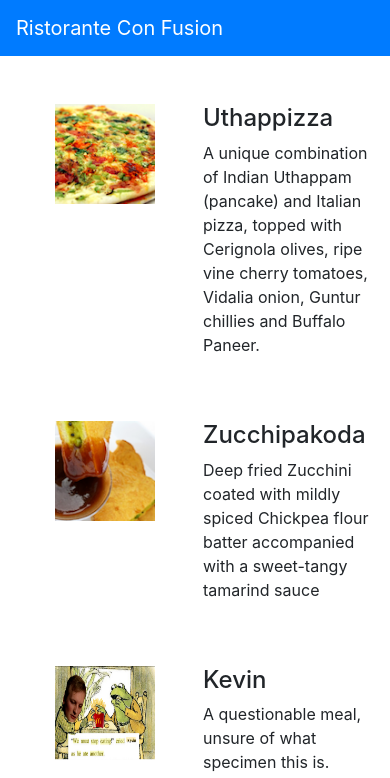
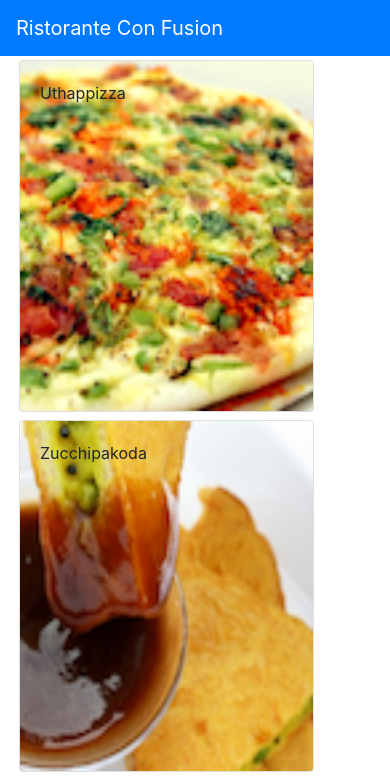
Before and after one commit to dsmith111/React-mini-projects, a React (Create React App) app in the folder hku/react-intro/confusion/: page / in a window 390 px wide. Shown: the top 778 px of the page. Built offline with nearby package versions, Linux system fonts and the light colour scheme.

Commit message:
More React Components

```diff
--- a/hku/react-intro/confusion/src/App.js
+++ b/hku/react-intro/confusion/src/App.js
@@ -1,19 +1,32 @@
 import logo from './logo.svg';
+import { Component } from 'react';
 import { Navbar, NavbarBrand } from 'react-bootstrap';
 import Menu from './components/MenuComponent';
+import { DISHES } from './shared/dishes';
 //import './App.css';
 
-function App() {
+class App extends Component {
+
+  constructor(props){
+    super(props);
+
+    this.state = {
+      dishes: DISHES
+    };
+  }
+
+  render(){
     return (
-    <div className="App">
+      <div>
         <Navbar bg = "primary" variant="dark">
           <div className="container">
             <NavbarBrand href="/">Ristorante Con Fusion</NavbarBrand>
           </div>
         </Navbar>
-      <Menu />
+        <Menu dishes = {this.state.dishes} />
       </div>
     );
   }
+}
 
 export default App;
--- a/hku/react-intro/confusion/src/components/MenuComponent.js
+++ b/hku/react-intro/confusion/src/components/MenuComponent.js
@@ -1,68 +1,58 @@
 import React, { Component } from 'react';
-import {Media} from 'reactstrap';
+import {Card, CardImg, CardImgOverlay, CardText, CardBody, CardTitle} from 'reactstrap';
 
 class Menu extends Component {
 
   constructor(props){
     super(props);
-
     this.state = {
-      dishes: [
-        {
-  id: 0,
-  name: 'Uthappizza',
-  image: 'assets/images/uthappizza.png',
-  category: 'mains',
-  label: 'Hot',
-  price: '4.99',
-  description: 'A unique combination of Indian Uthappam (pancake) and Italian pizza, topped with Cerignola olives, ripe vine cherry tomatoes, Vidalia onion, Guntur chillies and Buffalo Paneer.'
-}, {
-  id: 1,
-  name: 'Zucchipakoda',
-  image: 'assets/images/zucchipakoda.png',
-  category: 'appetizer',
-  label: '',
-  price: '1.99',
-  description: 'Deep fried Zucchini coated with mildly spiced Chickpea flour batter accompanied with a sweet-tangy tamarind sauce'
-}, {
-  id: 2,
-  name: 'Kevin',
-  image: 'assets/images/kevin.jpg',
-  category: 'appetizer',
-  label: 'New',
-  price: '1.99',
-  description: 'A questionable meal, unsure of what specimen this is.'
-}, {
-  id: 3,
-  name: 'Zola',
-  image: 'assets/images/zola.png',
-  category: 'dessert',
-  label: '',
-  price: '2.99',
-  description: 'A delectable, semi-sweet, ferocious tiger. Not edible'
+      selectedDish: null,
+      image_width: 200,
+      ratio: 1.75
+    };
 }
-]
-}
-}
+  onDishSelect(dish){
+    this.setState({selectedDish: dish});
+  }
+  renderDish(dish){
+    if(dish != null){
+      return(
+          <Card>
+            <CardImg
+             src={dish.image}
+             alt={dish.name}
+             width = {this.state.image_width}
+             height = {this.state.image_width*this.state.ratio*3}
+             />
+            <CardBody>
+              <CardTitle >{dish.name}</CardTitle>
+              <CardText>{dish.description}</CardText>
+            </CardBody>
+          </Card>
+      );
+    }
+    else{
+      return(
+        <div></div>
+      );
+    }
+  }
   render(){
 
-    const menu = this.state.dishes.map((dish) => {
+    const menu = this.props.dishes.map((dish) => {
       return (
-        <div key = {dish.id} className="col-12 mt-5">
-          <Media tag ="li">
-            <Media left middle>
-              <Media object
-               src={dish.image}
-               alt={dish.name}
-               width = {100}
-               height = {100}
-               />
-            </Media>
-            <Media body className="ml-5">
-              <Media heading >{dish.name}</Media>
-              <p>{dish.description}</p>
-            </Media>
-          </Media>
+        <div key = {dish.id} className="col-10 col-md-5 m-1">
+          <Card onClick={() => this.onDishSelect(dish)}>
+            <CardImg
+             src={dish.image}
+             alt={dish.name}
+             width = {this.state.image_width}
+             height = {this.state.image_width*this.state.ratio}
+             />
+            <CardImgOverlay>
+              <CardTitle >{dish.name}</CardTitle>
+            </CardImgOverlay>
+          </Card>
         </div>
       );
     });
@@ -70,9 +60,10 @@ class Menu extends Component {
     return(
       <div className ="container">
         <div className="row">
-          <Media list>
             {menu}
-          </Media>
+        </div>
+        <div className="row">
+          {this.renderDish(this.state.selectedDish)}
         </div>
       </div>
     );
--- /dev/null
+++ b/hku/react-intro/confusion/src/shared/dishes.js
@@ -0,0 +1,36 @@
+
+export const DISHES = [
+    {
+id: 0,
+name: 'Uthappizza',
+image: 'assets/images/uthappizza.png',
+category: 'mains',
+label: 'Hot',
+price: '4.99',
+description: 'A unique combination of Indian Uthappam (pancake) and Italian pizza, topped with Cerignola olives, ripe vine cherry tomatoes, Vidalia onion, Guntur chillies and Buffalo Paneer.'
+}, {
+id: 1,
+name: 'Zucchipakoda',
+image: 'assets/images/zucchipakoda.png',
+category: 'appetizer',
+label: '',
+price: '1.99',
+description: 'Deep fried Zucchini coated with mildly spiced Chickpea flour batter accompanied with a sweet-tangy tamarind sauce'
+}, {
+id: 2,
+name: 'Kevin',
+image: 'assets/images/kevin.jpg',
+category: 'appetizer',
+label: 'New',
+price: '1.99',
+description: 'A questionable meal, unsure of what specimen this is.'
+}, {
+id: 3,
+name: 'Zola',
+image: 'assets/images/zola.png',
+category: 'dessert',
+label: '',
+price: '2.99',
+description: 'A delectable, semi-sweet, ferocious tiger. Not edible'
+}
+]
```
Lines whose indentation alone changed are shown as unchanged.
